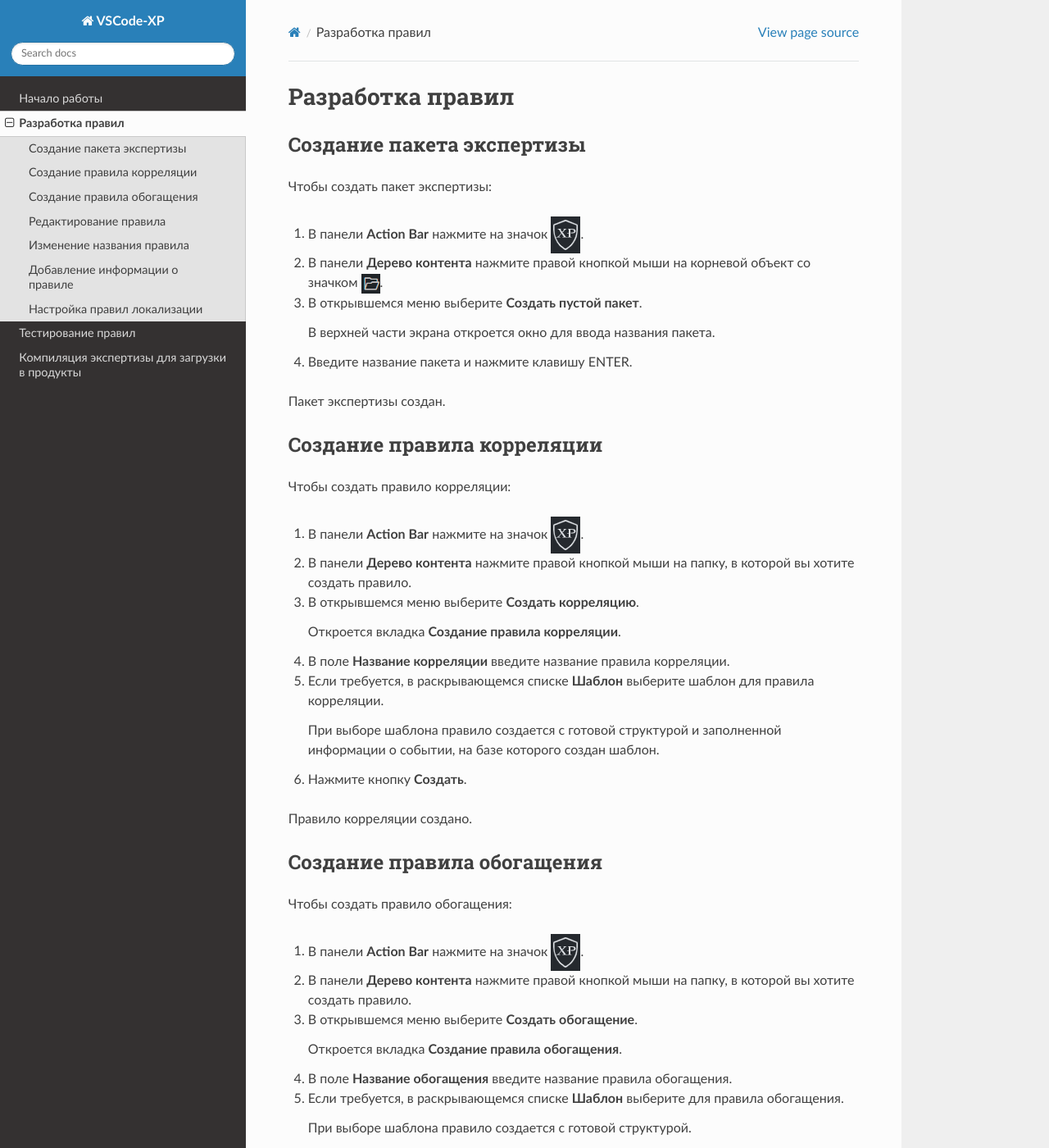
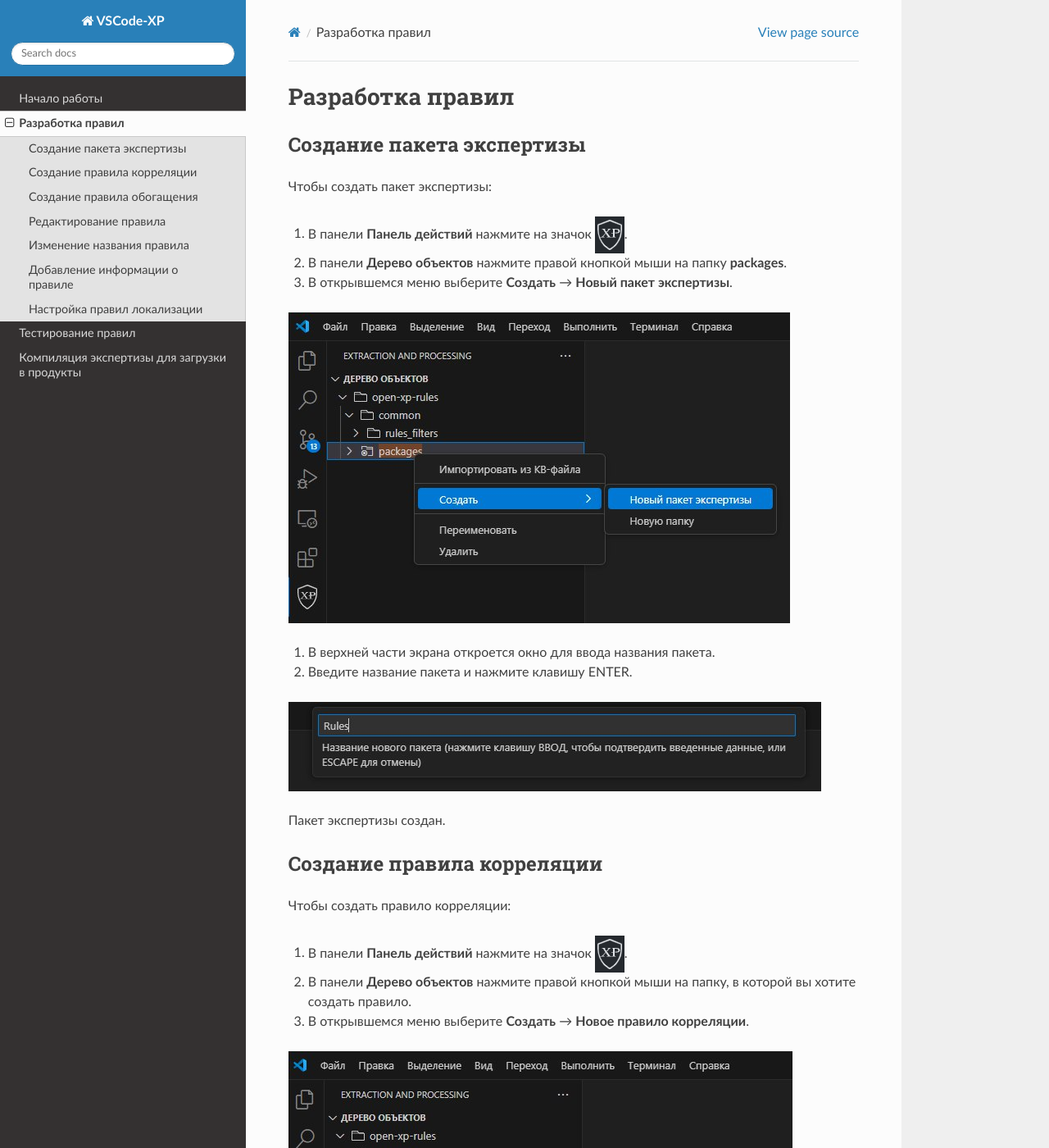
Before and after one commit to Security-Experts-Community/vscode-xp-docs-ru, a Sphinx documentation site: the page built from docs/source/develop.md, in a window 1280 px wide and 1400 px high. Shown: the whole window at 82% size. Built offline with Sphinx 7.4.7 and the Read the Docs theme 3.1.0, drawn with Linux system fonts in a browser that asks for light colours; pages that are not in the unit, such as notebooks, are missing from menus; comment, search, counter and statistics services are not loaded; some of the changed text lies outside the part shown.

Commit message:
Внесены изменения в инструкцию раздела Разработка правил, добавлены скрины к описанию

```diff
--- a/docs/source/develop.md
+++ b/docs/source/develop.md
@@ -4,15 +4,19 @@
 
 Чтобы создать пакет экспертизы:
 
-1. В панели **Action Bar** нажмите на значок ![pic](pics/xp-icon.png).
+1. В панели **Панель действий** нажмите на значок ![pic](pics/xp-icon.png).
 
-1. В панели **Дерево контента** нажмите правой кнопкой мыши на корневой объект со значком ![pic](pics/open-kb-icon.png).
+1. В панели **Дерево объектов** нажмите правой кнопкой мыши на папку **packages**.
 
-1. В открывшемся меню выберите **Создать пустой пакет**.
+1. В открывшемся меню выберите **Создать** → **Новый пакет экспертизы**.
 
-   В верхней части экрана откроется окно для ввода названия пакета.
+![pic](pics/09_xplang_newpackage.jpg)
+
+1. В верхней части экрана откроется окно для ввода названия пакета.
 
 1. Введите название пакета и нажмите клавишу ENTER.
+
+![pic](pics/10_xplang_newpack_create.jpg)
 
 Пакет экспертизы создан.
 
@@ -20,19 +24,23 @@
 
 Чтобы создать правило корреляции:
 
-1. В панели **Action Bar** нажмите на значок ![pic](pics/xp-icon.png).
+1. В панели **Панель действий** нажмите на значок ![pic](pics/xp-icon.png).
 
-1. В панели **Дерево контента** нажмите правой кнопкой мыши на папку, в которой вы хотите создать правило.
+1. В панели **Дерево объектов** нажмите правой кнопкой мыши на папку, в которой вы хотите создать правило.
 
-1. В открывшемся меню выберите **Создать корреляцию**.
+1. В открывшемся меню выберите **Создать** → **Новое правило корреляции**.
 
-   Откроется вкладка **Создание правила корреляции**.
+![pic](pics/11_xplang_newcorrelation.jpg)
 
-1. В поле **Название корреляции** введите название правила корреляции.
+1. Откроется вкладка **Создать правило корреляции**.
+
+1. В поле **Название** введите название правила корреляции.
 
 1. Если требуется, в раскрывающемся списке **Шаблон** выберите шаблон для правила корреляции.
 
    При выборе шаблона правило создается с готовой структурой и заполненной информации о событии, на базе которого создан шаблон.
+
+![pic](pics/12_xplang_newcorrelation_create.jpg)
 
 1. Нажмите кнопку **Создать**.
 
@@ -42,19 +50,23 @@
 
 Чтобы создать правило обогащения:
 
-1. В панели **Action Bar** нажмите на значок ![pic](pics/xp-icon.png).
+1. В панели **Панель действий** нажмите на значок ![pic](pics/xp-icon.png).
 
-1. В панели **Дерево контента** нажмите правой кнопкой мыши на папку, в которой вы хотите создать правило.
+1. В панели **Дерево объектов** нажмите правой кнопкой мыши на папку, в которой вы хотите создать правило.
 
-1. В открывшемся меню выберите **Создать обогащение**.
+1. В открывшемся меню выберите **Создать** → **Новое правило обогащения**.
 
-   Откроется вкладка **Создание правила обогащения**.
+![pic](pics/13_xplang_new_enrichment.jpg)
 
-1. В поле **Название обогащения** введите название правила обогащения.
+1. Откроется вкладка **Создать правило обогащения**.
+
+1. В поле **Название** введите название правила обогащения.
 
 1. Если требуется, в раскрывающемся списке **Шаблон** выберите для правила обогащения.
 
    При выборе шаблона правило создается с готовой структурой.
+
+![pic](pics/14_xplang_new_enrichment_create.jpg)
 
 1. Нажмите кнопку **Создать**.
 
@@ -64,27 +76,31 @@
 
 Чтобы отредактировать правило:
 
-1. В панели **Action Bar** нажмите на значок ![pic](pics/xp-icon.png).
+1. В панели **Панель действий** нажмите на значок ![pic](pics/xp-icon.png).
 
-1. В панели **Дерево контента** выберите правило, которое вы хотите изменить.
+1. В панели **Дерево объектов** выберите правило, которое вы хотите изменить.
 
    В редакторе отроется исходный код правила.
 
 1. Внесите изменение в правило.
 
-1. Сохраните изменения.
+1. Сохраните изменения сочетанием клавиш **Ctrl + S** для ОС Windows или нажмите **Файл** → **Сохранить**.
 
 ## Изменение названия правила
 
 Чтобы изменить название правила:
 
-1. В панели **Action Bar** нажмите на значок ![pic](pics/xp-icon.png).
+1. В панели **Панель действий** нажмите на значок ![pic](pics/xp-icon.png).
 
-1. В панели **Дерево контента** нажмите правой кнопкой на правило, название которого вы хотите изменить.
+1. В панели **Дерево объектов** нажмите правой кнопкой на правило, название которого вы хотите изменить.
 
 1. В открывшемся меню выберите **Переименовать**.
 
-   Откроется окно **Новое имя правила**.
+![pic](pics/15_xplang_rename.jpg)
+
+1. Откроется окно **Новое имя правила**.
+
+![pic](pics/16_xplang_newname.jpg)
 
 1. Измените название правила и нажмите клавишу ENTER.
 
@@ -96,15 +112,19 @@
 
 Чтобы добавить информацию о правиле:
 
-1. В панели **Action Bar** нажмите на значок ![pic](pics/xp-icon.png).
+1. В панели **Панель действий** нажмите на значок ![pic](pics/xp-icon.png).
 
-1. В панели **Дерево контента** нажмите правой кнопкой мыши на правило, для которого вы хотите добавить информацию.
+1. В панели **Дерево объектов** нажмите правой кнопкой мыши на правило, для которого вы хотите добавить информацию.
 
 1. В открывшемся меня выберите **Метаданные**.
 
-   Откроется вкладка **Метаданные**.
+![pic](pics/17_xplang_meta.jpg)
 
-1. Заполните необходимые поля.
+1. Откроется вкладка **Метаданные**.
+
+![pic](pics/18_xplang_new_meta.jpg)
+
+1. Заполните необходимые поля и нажмите кнопку **Сохранить**.
 
 Информация о правиле добавлена.
 
@@ -116,19 +136,21 @@
 
 Чтобы настроить правила локализации:
 
-1. В панели **Action Bar** нажмите на значок ![pic](pics/xp-icon.png).
+1. В панели **Панель действий** нажмите на значок ![pic](pics/xp-icon.png).
 
-1. В панели **Дерево контента** нажмите правой кнопкой мыши на правило, для которого вы хотите настроить правила локализации.
+1. В панели **Дерево объектов** нажмите правой кнопкой мыши на правило, для которого вы хотите настроить правила локализации.
 
 1. В открывшемся меню выберите **Локализации**.
 
-   Откроется вкладка **Локализации**.
+![pic](pics/19_xplang_localization.jpg)
+
+1. Откроется вкладка **Локализации**.
+
+![pic](pics/20_xplang_localization_new.jpg)
 
 1. Если требуется, введите описание правила на русском и английском языках.
 
-1. В поле **Критерий** введите условие применения правила локализации.
-
-1. В полях **Локализация** и **Localization** введите описание события на русском и английском языках.
+1. В разделе **Условия для локализации** в полях **Шаблон локализации** и **Localization template** введите описание события на русском и английском языках.
 
 1. При необходимости добавьте и настройте другие правила локализации с помощью кнопки **+**.
 
```
Also changed, not shown: docs/source/pics/09_xplang_newpackage.jpg (added), docs/source/pics/10_xplang_newpack_create.jpg (added), docs/source/pics/11_xplang_newcorrelation.jpg (added), docs/source/pics/12_xplang_newcorrelation_create.jpg (added), docs/source/pics/13_xplang_new_enrichment.jpg (added), docs/source/pics/14_xplang_new_enrichment_create.jpg (added), docs/source/pics/15_xplang_rename.jpg (added), docs/source/pics/16_xplang_newname.jpg (added), docs/source/pics/17_xplang_meta.jpg (added), docs/source/pics/18_xplang_new_meta.jpg (added), docs/source/pics/19_xplang_localization.jpg (added), docs/source/pics/20_xplang_localization_new.jpg (added).
